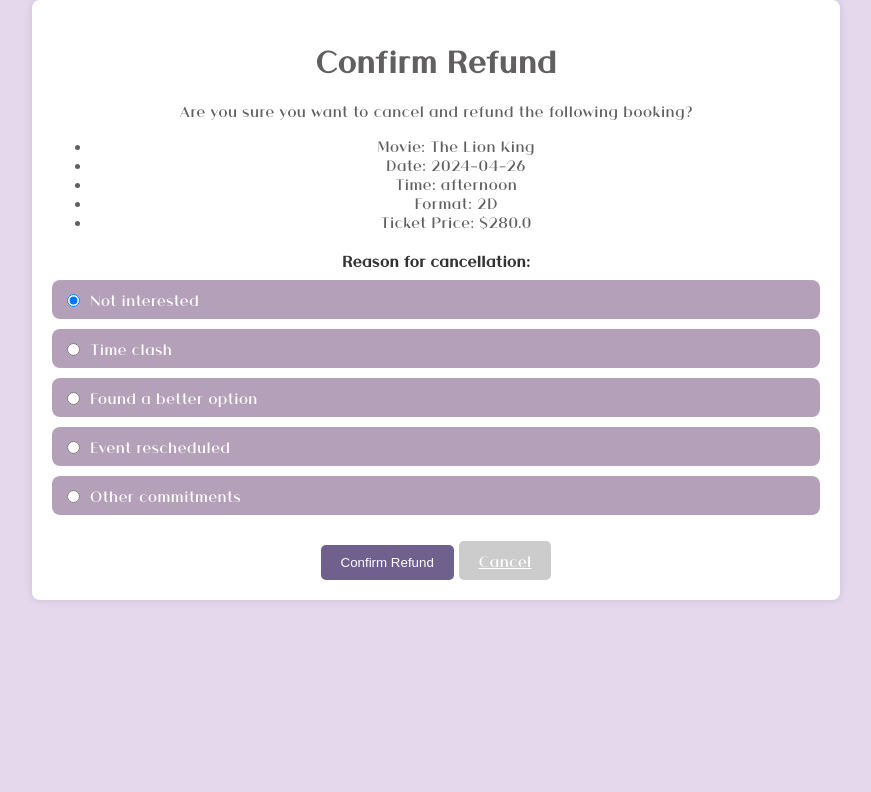
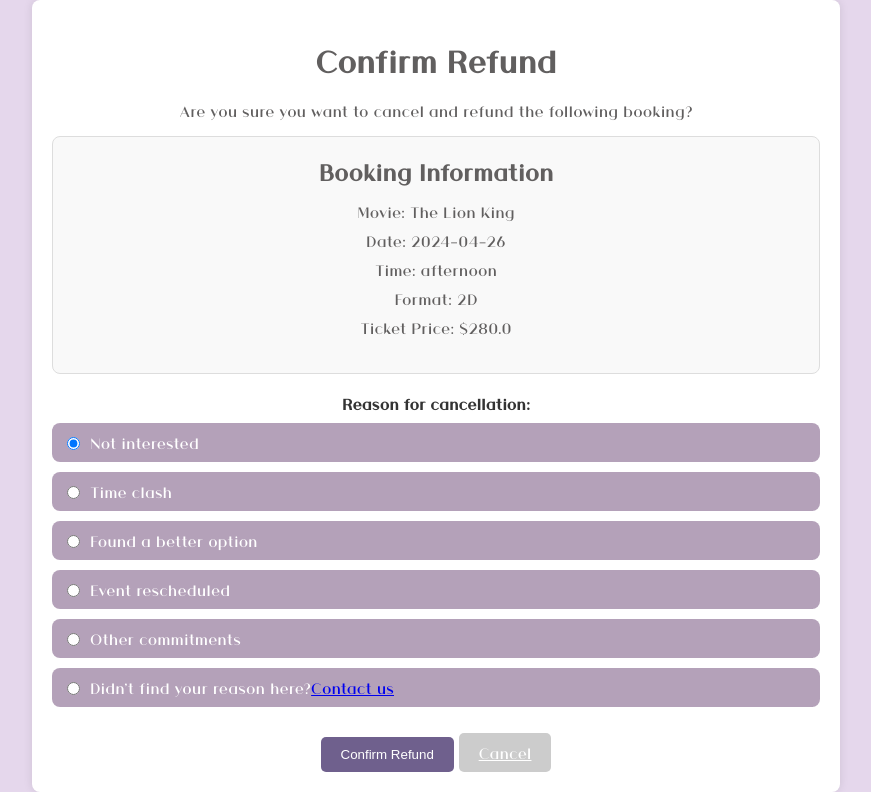
Before and after one commit to mondrita/cineHall_finder, a Flask app: page /confirm_refund/1 in a window 1280 px wide. Shown: the part 80-872 px from the top of the page, without its empty margins (204-1075 px from the left). Before the commit the page ends 680 px from the top, so only its background shows below. Run offline with Flask 3, Linux system fonts and the light colour scheme.

Commit message:
frontend development for point system. Added leaderboard. Few other frontend changes

```diff
--- a/app/routes.py
+++ b/app/routes.py
@@ -1,5 +1,5 @@
 from app import app, db
-from flask import render_template, request, redirect, url_for,flash,session,jsonify
+from flask import render_template, request, redirect, url_for,flash,session,jsonify,abort
 from app.models import User, Movie_Data, Wishlist, UserPreferences, RatingReview, hall, Friendship,Hall_Details, Seat, SoldTicket, Voucher, user_vouchers
 from sqlalchemy.sql import text,or_,func
 from math import ceil
@@ -478,6 +478,12 @@
             current_user.points += 500
             db.session.commit()
 
+        # Add 500 points to the user's account
+        current_user = User.query.filter_by(username=username).first()
+        if current_user:
+            current_user.points += 500
+            db.session.commit()
+
         # Redirect to a success page or render a success message
         return render_template('payment_successful.html', username=username)
 
@@ -557,6 +563,7 @@
             db.session.commit()
 
         user_points = user.points
+        top_users = User.query.order_by(User.points.desc()).limit(5).all()
 
         bronze_threshold = 5000
         silver_threshold = 10000
@@ -574,7 +581,7 @@
         elif user_points >= bronze_threshold:
             voucher = 'Bronze'
 
-        return render_template('redeem_points.html', points=user_points, voucher=voucher)
+        return render_template('redeem_points.html', points=user_points, voucher=voucher,top_users=top_users)
     else:
         flash('User not logged in!', 'error')
         return redirect(url_for('login'))
@@ -689,7 +696,15 @@
     reason = request.form['reason']  # Retrieve the cancellation reason from the form
     # Log the reason or perform additional actions based on the reason here
 
+    # Decrease user points by 500 when a ticket is refunded
+    current_username = session.get('username')
+    if current_username:
+        user = User.query.filter_by(username=current_username).first()
+        if user.points is not None:
+            user.points -= 500
+            db.session.commit()
+
     db.session.delete(ticket)
     db.session.commit()
-    flash(f'Ticket refunded successfully. Reason: {reason}', 'success')
-    return redirect(url_for('booking_history', username=session['username']))
+    flash(f'Ticket refunded successfully. Reason: {reason}. Your points decreased by 500.', 'success')
+    return redirect(url_for('booking_history', username=current_username))
--- a/app/templates/confirm_refund.html
+++ b/app/templates/confirm_refund.html
@@ -9,6 +9,25 @@
             box-shadow: 0 0 10px rgba(0,0,0,0.1);
             border-radius: 8px;
             background: white;
+        }
+        /* Additional CSS styles for the receipt-like box */
+        .receipt-box {
+            padding: 20px;
+            background-color: #f9f9f9;
+            border: 1px solid #ddd;
+            border-radius: 8px;
+            margin-bottom: 20px;
+        }
+        .receipt-box h1 {
+            font-size: 24px;
+            margin-top: 0;
+        }
+        .receipt-box ul {
+            list-style-type: none;
+            padding: 0;
+        }
+        .receipt-box ul li {
+            margin-bottom: 10px;
         }
         .reasons-container {
             display: flex;
@@ -55,10 +74,39 @@
             background-color: #ccc;
             color: white;
         }
+        /* Style for the contact info box */
+        .info-box {
+            display: none;
+            position: fixed;
+            top: 50%;
+            left: 50%;
+            transform: translate(-50%, -50%);
+            padding: 20px;
+            background-color: #f9f9f9;
+            border: 1px solid #ddd;
+            border-radius: 8px;
+            z-index: 9999;
+        }
+        .info-box h2 {
+            font-size: 20px;
+            margin-top: 0;
+        }
+        .info-box p {
+            margin-bottom: 10px;
+        }
+        .close-btn {
+            position: absolute;
+            top: 5px;
+            right: 5px;
+            cursor: pointer;
+        }
 </style>
+
     <div class="container">
         <h1>Confirm Refund</h1>
         <p>Are you sure you want to cancel and refund the following booking?</p>
+        <div class="receipt-box">
+            <h1>Booking Information</h1>
             <ul>
                 <li>Movie: {{ movie.Movie_Title }}</li>
                 <li>Date: {{ ticket.date.strftime('%Y-%m-%d') }}</li>
@@ -66,6 +114,7 @@
                 <li>Format: {{ ticket.format }}</li>
                 <li>Ticket Price: ${{ ticket.ticket_price }}</li>
             </ul>
+        </div>
         <form action="{{ url_for('process_refund', ticket_id=ticket.id) }}" method="post">
             <div class="form-group">
                 <span class="form-label">Reason for cancellation:</span>
@@ -85,10 +134,42 @@
                     <div class="reason-container">
                         <label><input type="radio" name="reason" value="Other commitments"> Other commitments</label>
                     </div>
+                    <div class="reason-container">
+                        <label><input type="radio" name="reason" value="Contact us"> Didn't find your reason here? <a href="#" id="contact-link">Contact us</a></label>
+                    </div>
                 </div>
             </div>
             <button type="submit" class="btn btn-danger">Confirm Refund</button>
             <a href="{{ url_for('booking_history', username=session['username']) }}" class="btn btn-secondary">Cancel</a>
         </form>
     </div>
+
+    <!-- Info box for contact details -->
+    <div class="info-box" id="info-box">
+        <span class="close-btn" onclick="closeInfoBox()">X</span>
+        <h2>Contact Us</h2>
+        <p>Email: cinehalladmin1@gmail.com</p>
+        <p>Phone: +880123456789</p>
+    </div>
+
+    <script>
+        // Function to show the contact info box
+        function showInfoBox() {
+            var infoBox = document.getElementById('info-box');
+            infoBox.style.display = 'block';
+        }
+
+        // Function to close the contact info box
+        function closeInfoBox() {
+            var infoBox = document.getElementById('info-box');
+            infoBox.style.display = 'none';
+        }
+
+        // Event listener for clicking the contact link
+        document.getElementById('contact-link').addEventListener('click', function(event) {
+            event.preventDefault(); // Prevent default link behavior
+            showInfoBox(); // Show the contact info box
+        });
+    </script>
+
 {% endblock %}
```
Also changed, not shown: app/templates/booking_history.html (+11 -3 lines), app/templates/redeem_points.html (+27 -21 lines), instance/theatre.db. Lines whose indentation alone changed are shown as unchanged.
